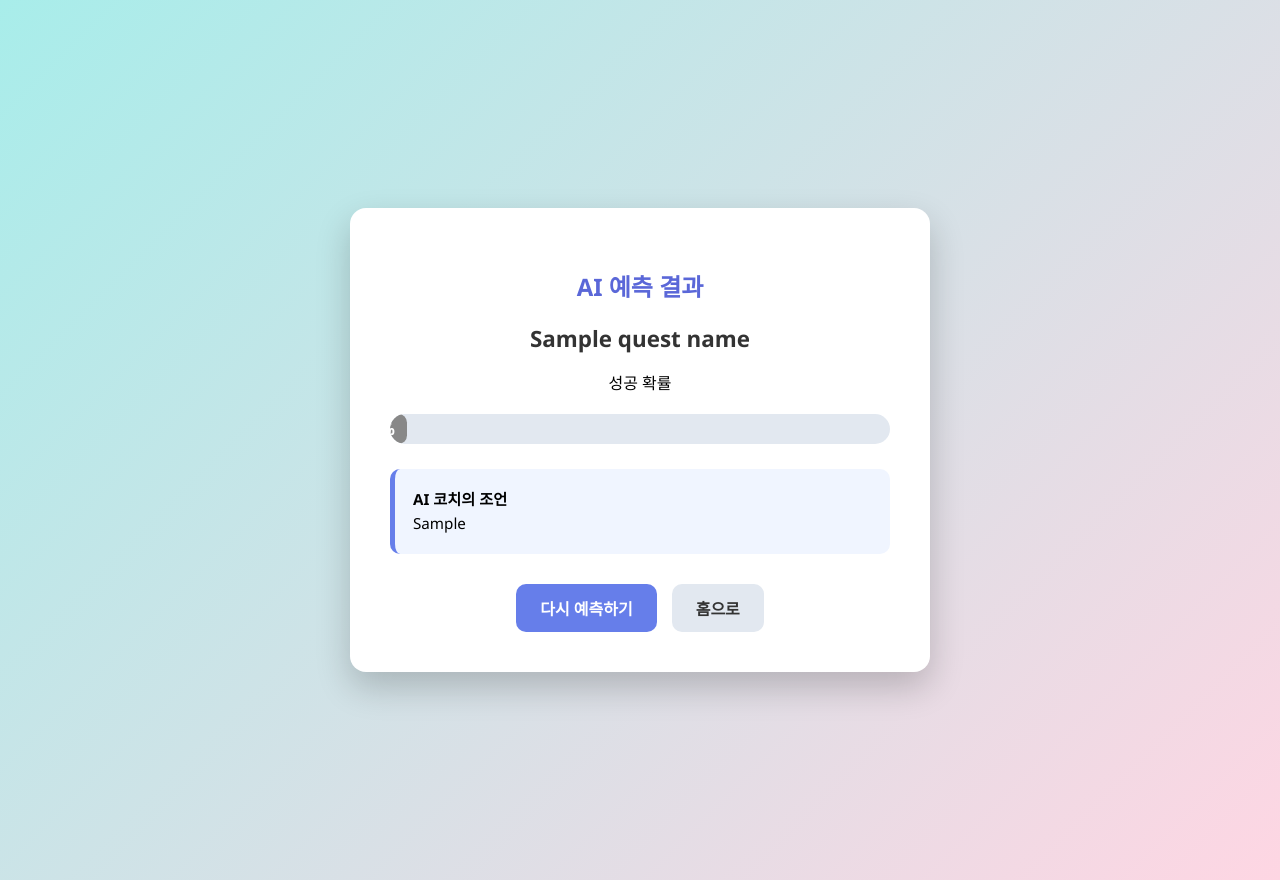
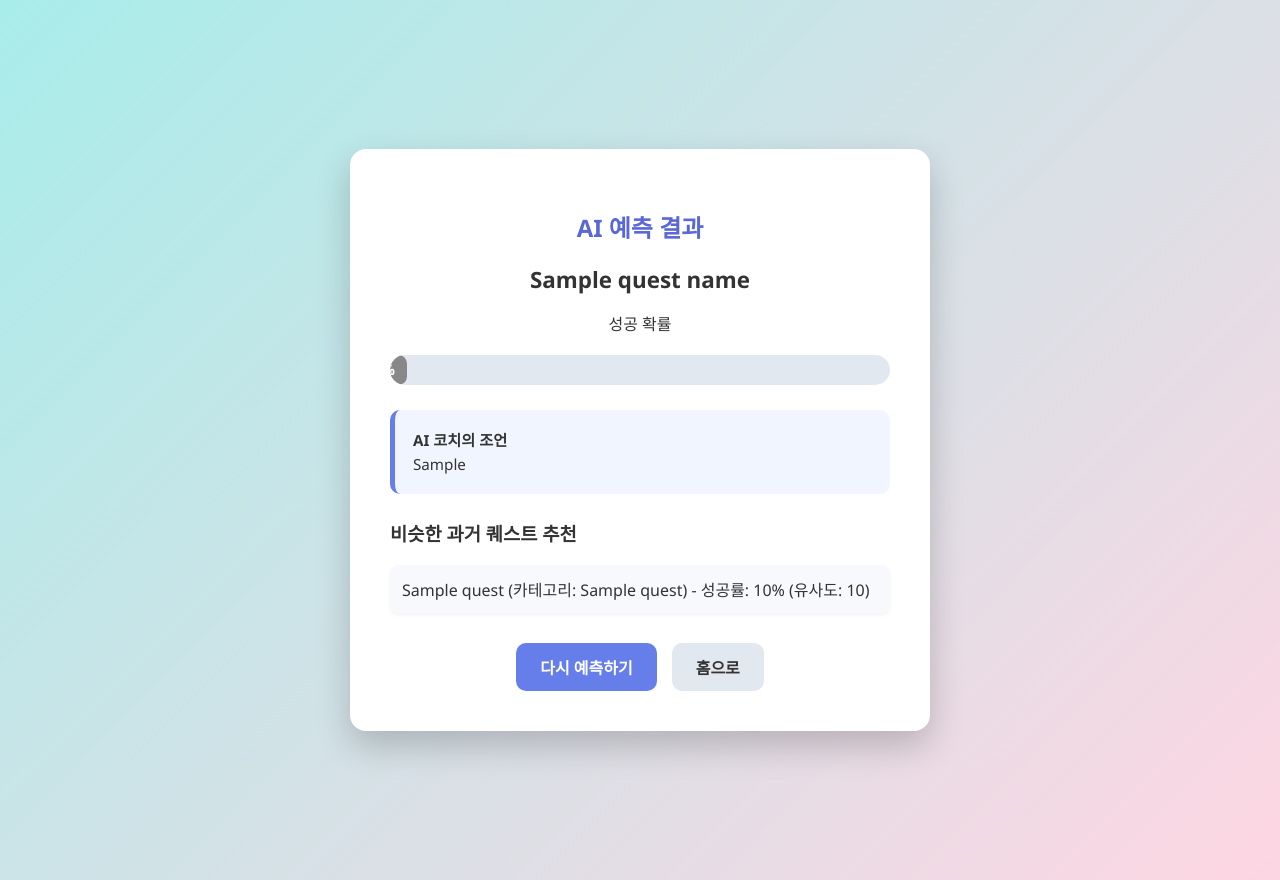
Before and after one commit to seochongwoo/AI-Quest-Tracker, a FastAPI app: template src/templates/recommend_result.html in a window 1280 px wide. Run offline with FastAPI, Linux system fonts and the light colour scheme; the template is opened without the code that fills it: most values are stand-ins (such as "Sample title", 1, 10 or a date in 2020).

Commit message:
추천 quest 추가

```diff
--- a/src/main.py
+++ b/src/main.py
@@ -21,6 +21,7 @@ from .habit_analysis import plot_user_progress, plot_success_rate_by_category, p
 from datetime import datetime, timezone, timedelta, date
 from collections import defaultdict
 # ai_recoomend를 위한 import
+from typing import Optional
 from .ai_recommend import generate_ai_recommendation
 from dotenv import load_dotenv
 load_dotenv()
@@ -679,7 +680,9 @@ async def recommend_result(
     request: Request,
     quest_name: str = Form(...),
     duration: int = Form(...),
-    difficulty: int = Form(...)
+    difficulty: int = Form(...),
+    db: Session = Depends(get_db),
+    category: Optional[str] = Form(None)
 ):
     user_id_str = request.cookies.get("user_id")
     if not user_id_str:
@@ -701,6 +704,9 @@ async def recommend_result(
         **user_profile
     )
 
+    # 비슷한 퀘스트 추천
+    similar_quests = crud.get_similar_quests(db=db, user_id=user_id, new_quest_name=quest_name, new_category=category)
+
     # 색상 및 메시지
     if percent >= 70:
         color = "#28a745"
@@ -718,7 +724,8 @@ async def recommend_result(
         "percent": percent,
         "color": color,
         "message": message,
-        "ai_tip": ai_tip
+        "ai_tip": ai_tip,
+        "similar_quests": similar_quests
     })
 
 ##-----calender 페이지-----
@@ -788,4 +795,5 @@ async def habit_calendar(request: Request, db: Session = Depends(get_db)):
         "month_name": now.strftime("%Y년 %m월"),
         "today_str": today_str
     })
+
 # uvicorn src.main:app --reload
--- a/src/templates/recommend_result.html
+++ b/src/templates/recommend_result.html
@@ -2,50 +2,121 @@
 <html lang="ko">
 <head>
     <meta charset="UTF-8">
+    <meta name="viewport" content="width=device-width, initial-scale=1.0">
     <title>AI 추천 결과</title>
-    <meta name="viewport" content="width=device-width, initial-scale=1.0">
     <style>
         body {
-            font-family: 'Segoe UI', sans-serif;
+            font-family: 'Segoe UI', Tahoma, Geneva, Verdana, sans-serif;
             background: linear-gradient(135deg, #a8edea 0%, #fed6e3 100%);
-            margin: 0; padding: 40px 20px; min-height: 100vh;
-            display: flex; align-items: center; justify-content: center;
+            margin: 0;
+            padding: 40px 20px;
+            min-height: 100vh;
+            display: flex;
+            align-items: center;
+            justify-content: center;
+            color: #333;
         }
         .container {
             background: white;
             padding: 40px;
             border-radius: 16px;
             box-shadow: 0 15px 35px rgba(0,0,0,0.2);
-            width: 100%; max-width: 500px;
+            width: 100%;
+            max-width: 500px;
             text-align: center;
         }
-        h2 { color: #5a67d8; }
-        .quest { font-size: 1.4em; font-weight: bold; color: #333; margin: 15px 0; }
+        h2 {
+            color: #5a67d8;
+            margin-bottom: 20px;
+        }
+        .quest {
+            font-size: 1.4em;
+            font-weight: bold;
+            color: #333;
+            margin: 15px 0;
+        }
         .gauge {
-            height: 30px; background: #e2e8f0; border-radius: 15px; overflow: hidden;
-            margin: 20px 0; position: relative;
+            height: 30px;
+            background: #e2e8f0;
+            border-radius: 15px;
+            overflow: hidden;
+            margin: 20px 0;
+            position: relative;
         }
         .fill {
-            height: 100%; width: 0%; background: {{ color }};
-            border-radius: 15px; transition: width 1.2s ease;
-            display: flex; align-items: center; justify-content: flex-end;
-            padding-right: 12px; color: white; font-weight: bold;
+            height: 100%;
+            width: 0;
+            background: {{ color }};
+            border-radius: 15px;
+            transition: width 1.2s ease-in-out;
+            display: flex;
+            align-items: center;
+            justify-content: flex-end;
+            padding-right: 12px;
+            color: white;
+            font-weight: bold;
+            font-size: 0.9em;
         }
-        .message { font-size: 1.3em; margin: 20px 0; color: #444; }
+        .message {
+            font-size: 1.3em;
+            margin: 20px 0;
+            color: #444;
+        }
         .ai-tip {
-            background: #f0f5ff; border-left: 5px solid #667eea;
-            padding: 18px; margin: 25px 0; border-radius: 10px;
-            text-align: left; font-size: 0.95em; line-height: 1.6;
+            background: #f0f5ff;
+            border-left: 5px solid #667eea;
+            padding: 18px;
+            margin: 25px 0;
+            border-radius: 10px;
+            text-align: left;
+            font-size: 0.95em;
+            line-height: 1.6;
         }
-        .btn-group { margin-top: 30px; display: flex; gap: 15px; justify-content: center; }
+        .similar-section {
+            margin: 25px 0;
+            text-align: left;
+        }
+        .similar-section ul {
+            list-style-type: none;
+            padding: 0;
+            margin: 10px 0;
+        }
+        .similar-section li {
+            background: #f8f9fc;
+            padding: 12px;
+            margin-bottom: 10px;
+            border-radius: 8px;
+            box-shadow: 0 2px 4px rgba(0,0,0,0.05);
+        }
+        .btn-group {
+            margin-top: 30px;
+            display: flex;
+            gap: 15px;
+            justify-content: center;
+        }
         .btn {
-            padding: 12px 24px; border-radius: 10px; text-decoration: none;
-            font-weight: bold; transition: 0.3s;
+            padding: 12px 24px;
+            border-radius: 10px;
+            text-decoration: none;
+            font-weight: bold;
+            transition: background 0.3s, transform 0.2s;
         }
-        .retry { background: #667eea; color: white; }
-        .home { background: #e2e8f0; color: #333; }
-        .retry:hover { background: #5a67d8; }
-        .home:hover { background: #cbd5e0; }
+        .retry {
+            background: #667eea;
+            color: white;
+        }
+        .home {
+            background: #e2e8f0;
+            color: #333;
+        }
+        .retry:hover {
+            background: #5a67d8;
+            transform: translateY(-2px);
+        }
+        .home:hover {
+            background: #cbd5e0;
+            transform: translateY(-2px);
+        }
     </style>
 </head>
 <body>
@@ -55,7 +126,7 @@
 
         <p>성공 확률</p>
         <div class="gauge">
-            <div class="fill" style="width: {{ percent }}%">
+            <div class="fill" id="fillBar">
                 {{ percent }}%
             </div>
         </div>
@@ -67,6 +138,21 @@
             {{ ai_tip }}
         </div>
 
+        <div class="similar-section">
+            <h3>비슷한 과거 퀘스트 추천</h3>
+            <ul>
+                {% if similar_quests %}
+                    {% for quest in similar_quests %}
+                        <li>
+                            {{ quest[1] }} (카테고리: {{ quest[2] or '없음' }}) - 성공률: {{ quest[3] * 100 | round(1) }}% (유사도: {{ quest[4] | round(2) }})
+                        </li>
+                    {% endfor %}
+                {% else %}
+                    <p>비슷한 과거 퀘스트가 없습니다.</p>
+                {% endif %}
+            </ul>
+        </div>
+
         <div class="btn-group">
             <a href="/recommend" class="btn retry">다시 예측하기</a>
             <a href="/" class="btn home">홈으로</a>
@@ -74,10 +160,11 @@
     </div>
 
     <script>
-        // 애니메이션
-        setTimeout(() => {
-            document.querySelector('.fill').style.width = '{{ percent }}%';
-        }, 100);
+        // 애니메이션: 페이지 로드 후 바로 시작
+        document.addEventListener('DOMContentLoaded', () => {
+            const fill = document.getElementById('fillBar');
+            fill.style.width = '{{ percent }}%';
+        });
     </script>
 </body>
 </html>
```
Also changed, not shown: src/crud.py (+62 -0 lines), db.sqlite3, 1 other file.
